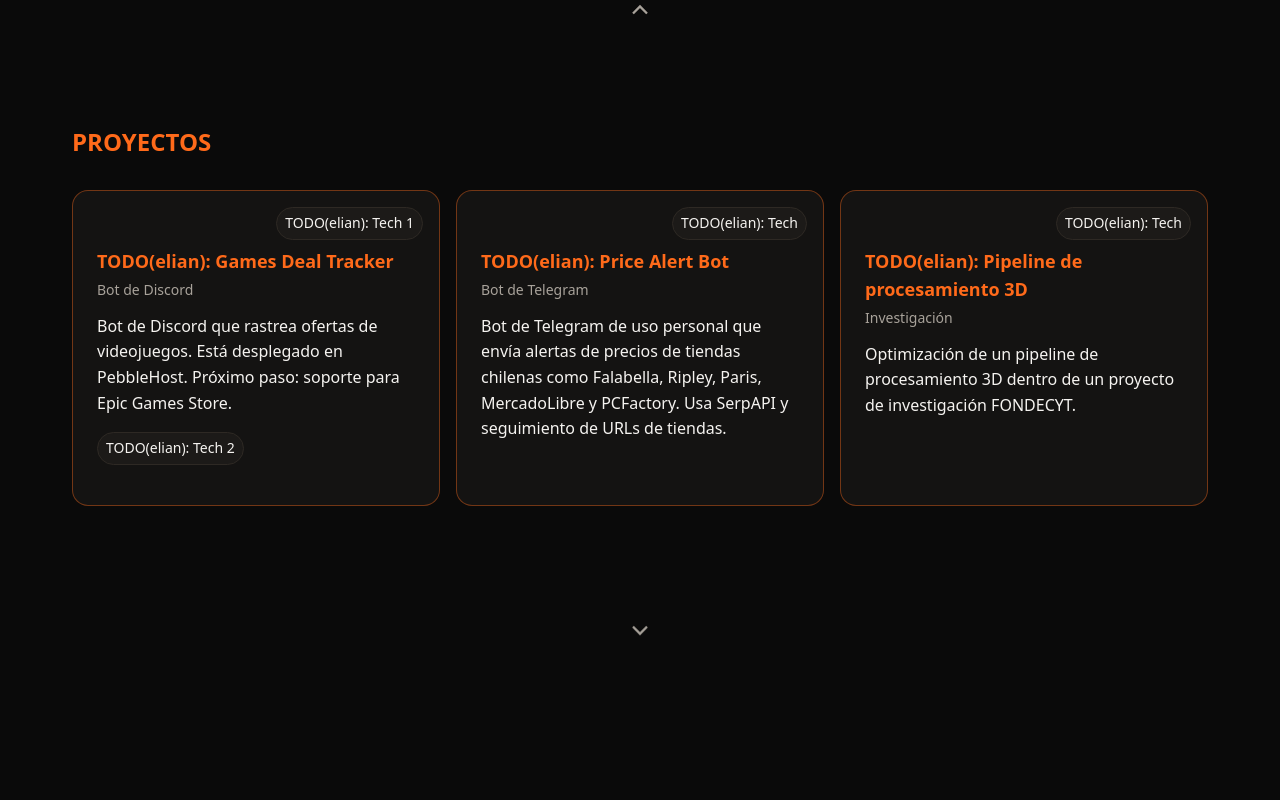
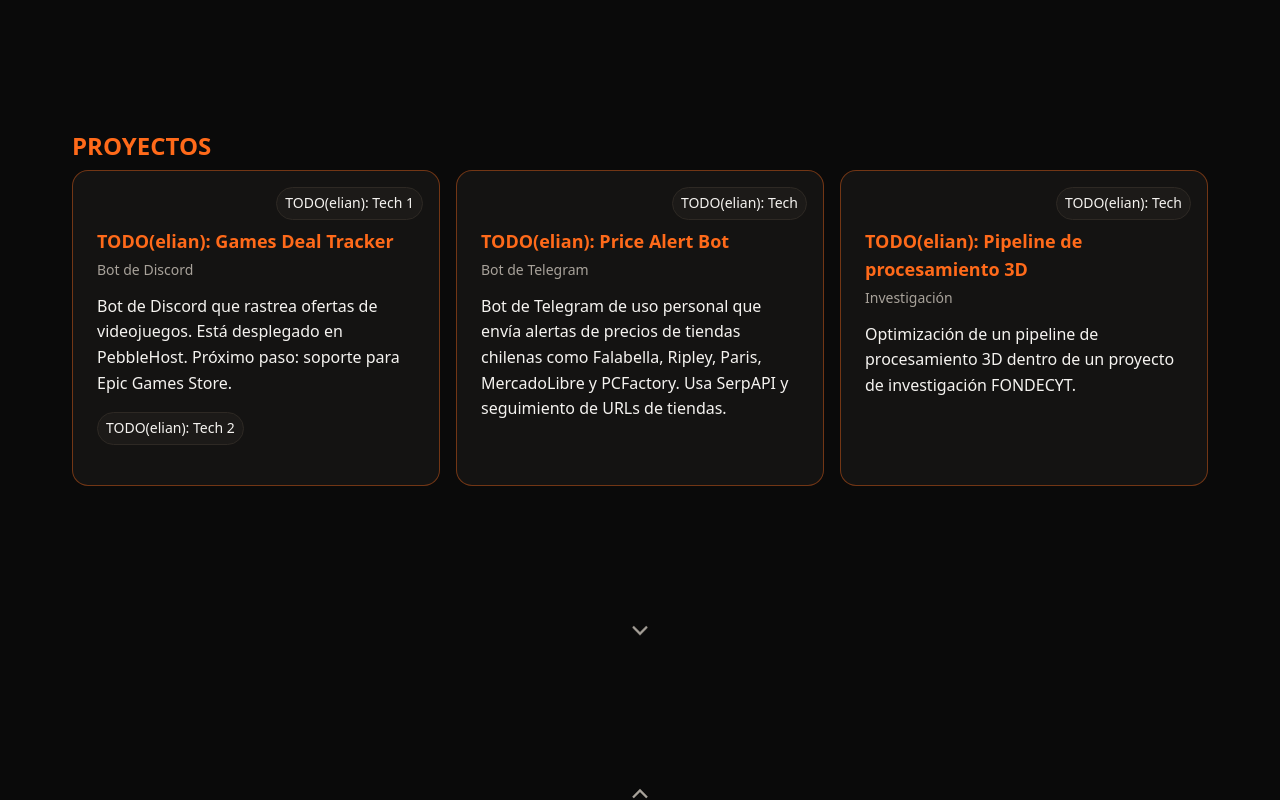
Before and after one commit to ElianBustamante/ElianBustamante.github.io, a React (Vite) app: page / in a window 1280 px wide. Shown: the part 924-1724 px from the top of the page. Built offline with nearby package versions, Linux system fonts and the light colour scheme.

Commit message:
fix: refine scroll snapping and restore section animations

```diff
--- a/src/App.jsx
+++ b/src/App.jsx
@@ -13,7 +13,7 @@ function App() {
   }
 
   return (
-    <div style={backgroundStyle} className="min-h-screen overflow-x-hidden w-full">
+    <div style={backgroundStyle} className="min-h-screen w-full">
       <Navbar />
       <main>
         <Hero />
--- a/src/components/Reveal.jsx
+++ b/src/components/Reveal.jsx
@@ -7,12 +7,9 @@ export default function Reveal({ children, as: Component = 'div', className = ''
   useEffect(() => {
     const observer = new IntersectionObserver(
       ([entry]) => {
-        if (entry.isIntersecting) {
-          setIsVisible(true)
-          observer.unobserve(entry.target)
-        }
+        setIsVisible(entry.isIntersecting)
       },
-      { threshold: 0.1, rootMargin: '0px 0px -5% 0px' }
+      { threshold: 0.1, rootMargin: '0px 0px 0px 0px' }
     )
 
     const currentRef = ref.current
--- a/src/components/Section.jsx
+++ b/src/components/Section.jsx
@@ -16,7 +16,7 @@ export default function Section({ id, titleKey, children, actions }) {
   return (
     <section id={id} className="snap-start min-h-[100svh] flex flex-col justify-center relative pt-24 pb-10">
       <div className="w-full max-w-[1200px] mx-auto px-4 md:px-6 lg:px-8 relative z-10">
-        <Reveal delay={0} className="flex flex-wrap items-center gap-6 mb-8 mt-8">
+        <Reveal delay={0} className="flex flex-wrap items-center gap-6 mb-2 mt-4">
           <h2 className="uppercase font-extrabold text-accent text-2xl">{t(titleKey)}</h2>
           {actions && <div>{actions}</div>}
         </Reveal>
@@ -26,7 +26,7 @@ export default function Section({ id, titleKey, children, actions }) {
       </div>
 
       {/* Flecha Arriba */}
-      <button onClick={scrollPrev} aria-label="Subir" className="absolute top-28 left-1/2 -translate-x-1/2 p-2 text-muted hover:text-accent transition-colors z-20 hidden md:block">
+      <button onClick={scrollPrev} aria-label="Subir" className="absolute top-24 left-1/2 -translate-x-1/2 p-2 text-muted hover:text-accent transition-colors z-20 hidden md:block">
         <svg width="28" height="28" viewBox="0 0 24 24" fill="none" stroke="currentColor" strokeWidth="2"><path d="m18 15-6-6-6 6"/></svg>
       </button>
 
--- a/src/index.css
+++ b/src/index.css
@@ -15,6 +15,9 @@
   --radius-nav: 14px;
 }
 
+html, body {
+  overflow-x: hidden;
+}
 html {
   scroll-behavior: smooth;
   background-color: var(--color-bg);
@@ -27,7 +30,6 @@ body {
   color: var(--color-text);
   font-family: var(--font-sans);
   line-height: 1.6;
-  overflow-x: hidden;
 }
 
 button:not(:disabled) {
```
